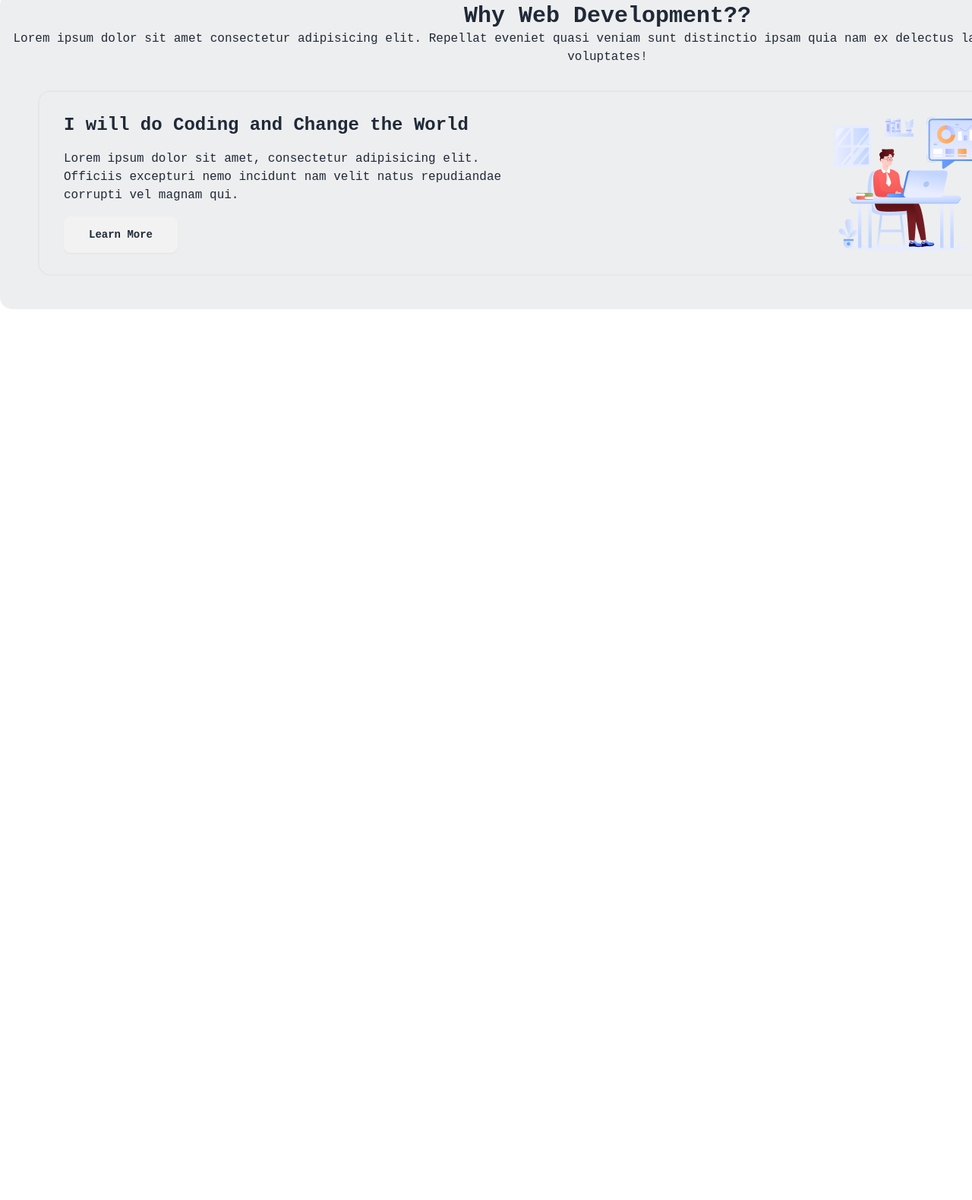
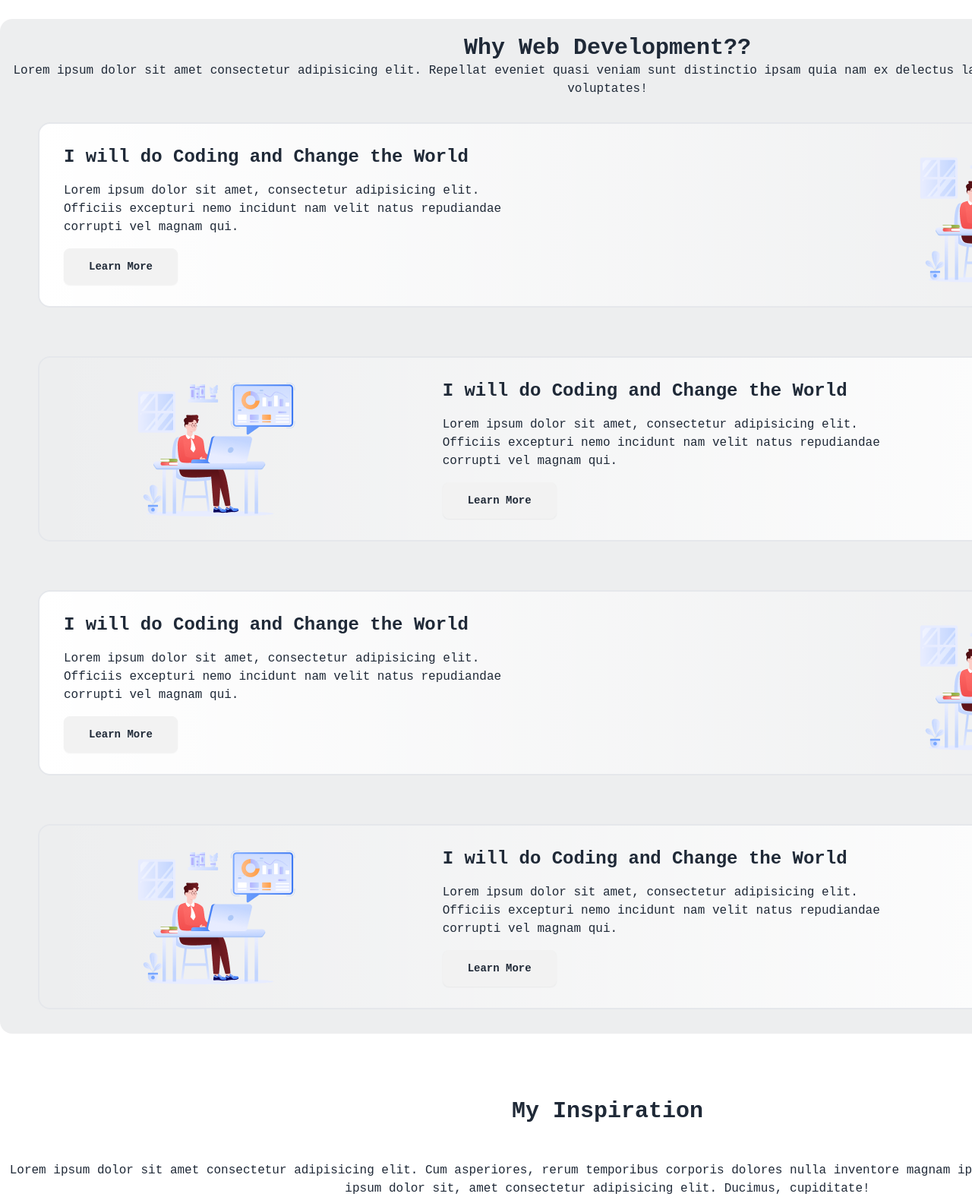
Before and after one commit to tuhin-toukirahmed/portfolio-03-b10-assignment1, a plain HTML site: page index.html in a window 1280 px wide. Shown: the part 807-2387 px from the top of the page at 76% size. Before the commit the page ends 1244 px from the top, so only its background shows below. Drawn offline with nearby package versions, Linux system fonts and the light colour scheme; a web font is replaced by a local one.

Commit message:
add my inspiration and card

```diff
--- a/index.html
+++ b/index.html
@@ -52,7 +52,8 @@
             <div class="hero-info flex flex-col items-center text-center gap-5">
                 <h1 class="text-5xl font-extrabold text-[#0D1321]">"In the near future, I hope to <br> become a
                     Developer."</h1>
-                <p class="text-[1rem]"> lorem sum dolor sit amet consectetur, adipisicing elit. Saepe sed expedita, consequatur ut
+                <p class="text-[1rem]"> lorem sum dolor sit amet consectetur, adipisicing elit. Saepe sed expedita,
+                    consequatur ut
                     praesentium cumque eius! Error quis consectetur quasi optio numquam impedit veniam commodi vero
                     dolore quo cumque, omnis fugit ipsam earum eligendi molestias, necessitatibus maiores dolor autem.
                     Cupiditate quisquam quaerat laboriosam, aliquid quibusdamn vitae omnis modi voluptate, laborum
@@ -61,20 +62,62 @@
             <button class="btn btn-active btn-neutral mt-5">Hire Me</button>
         </div>
     </header>
-    <main class="w-[1600px] mx-auto bg-[#0D132112] flex flex-col items-center justify-center my-[30px] rounded-[1rem] p-3">
-        <h1 class="font-extrabold text-3xl">Why Web Development??</h1>
-        <p class="text-center">Lorem ipsum dolor sit amet consectetur adipisicing elit. Repellat eveniet quasi veniam sunt  distinctio ipsam quia nam ex delectus labore ullam, in aliquam eligendi voluptates!</p>
-        <div class="card flex flex-row my-[2rem] gap-[2rem] w-[1500px] border-2 ">
+    <main class="w-[1600px] mx-auto bg-[#0D132112] flex flex-col items-center justify-center my-[4rem] rounded-[1rem] ">
+        <h1 class="font-extrabold text-3xl px-3 mt-5 ">Why Web Development??</h1>
+        <p class="text-center">Lorem ipsum dolor sit amet consectetur adipisicing elit. Repellat eveniet quasi veniam
+            sunt distinctio ipsam quia nam ex delectus labore ullam, in aliquam eligendi voluptates!</p>
+        <div class="card flex flex-row my-[2rem] gap-[2rem] justify-between w-[1500px] border-2 ">
             <div class="card-info w-2/3 flex flex-col px-[2rem]   justify-center gap-4 bg-gradient-to-l ">
                 <h1 class="font-extrabold text-2xl">I will do Coding and Change the World</h1>
-                <p class="w-2/3 text-">Lorem ipsum dolor sit amet, consectetur adipisicing elit. Officiis excepturi nemo incidunt nam velit natus repudiandae corrupti vel magnam qui.</p>
+                <p class="w-2/3 text-">Lorem ipsum dolor sit amet, consectetur adipisicing elit. Officiis excepturi nemo
+                    incidunt nam velit natus repudiandae corrupti vel magnam qui.</p>
                 <button class="btn w-[150px]">Learn More</button>
             </div>
-            <img src="./assets/Group 3.png" alt="">
+            <img class="mx-auto" src="./assets/Group 3.png" alt="">
         </div>
-        <div class="card"></div>
-        <div class="card"></div>
+        <div class="card flex flex-row my-[2rem] gap-[2rem] justify-between w-[1500px] border-2 ">
+            <img class="mx-auto" src="./assets/Group 3.png" alt="">
+            <div class="card-info w-2/3 flex flex-col px-[2rem]   justify-center gap-4 bg-gradient-to-l ">
+                <h1 class="font-extrabold text-2xl">I will do Coding and Change the World</h1>
+                <p class="w-2/3 text-">Lorem ipsum dolor sit amet, consectetur adipisicing elit. Officiis excepturi nemo
+                    incidunt nam velit natus repudiandae corrupti vel magnam qui.</p>
+                <button class="btn w-[150px]">Learn More</button>
+            </div>
+        </div>
+        <div class="card flex flex-row my-[2rem] gap-[2rem] justify-between w-[1500px] border-2 ">
+            <div class="card-info w-2/3 flex flex-col px-[2rem]   justify-center gap-4 bg-gradient-to-l ">
+                <h1 class="font-extrabold text-2xl">I will do Coding and Change the World</h1>
+                <p class="w-2/3 text-">Lorem ipsum dolor sit amet, consectetur adipisicing elit. Officiis excepturi nemo
+                    incidunt nam velit natus repudiandae corrupti vel magnam qui.</p>
+                <button class="btn w-[150px]">Learn More</button>
+            </div>
+            <img class="mx-auto" src="./assets/Group 3.png" alt="">
+        </div>
+        <div class="card flex flex-row my-[2rem] gap-[2rem] justify-between w-[1500px] border-2 ">
+            <img class="mx-auto" src="./assets/Group 3.png" alt="">
+            <div class="card-info w-2/3 flex flex-col px-[2rem]   justify-center gap-4 bg-gradient-to-l ">
+                <h1 class="font-extrabold text-2xl">I will do Coding and Change the World</h1>
+                <p class="w-2/3 text-">Lorem ipsum dolor sit amet, consectetur adipisicing elit. Officiis excepturi nemo
+                    incidunt nam velit natus repudiandae corrupti vel magnam qui.</p>
+                <button class="btn w-[150px]">Learn More</button>
+            </div>
+        </div>
     </main>
+    <div class="inspiration flex flex-col w-[1600px] mx-auto justify-center gap-[3rem] items-center">
+        <h1 class="font-extrabold text-3xl px-3 mt-5">My Inspiration</h1>
+        <p class="text-center">Lorem ipsum dolor sit amet consectetur adipisicing elit. Cum asperiores, rerum temporibus
+            corporis dolores nulla inventore magnam ipsa consectetur laudantium. Lorem ipsum dolor sit, amet consectetur
+            adipisicing elit. Ducimus, cupiditate!</p>
+        <div
+            class="youtube w-[650px] h-[400px] flex items-center justify-center  border-[4px] rounded-md border-[#0D132120]">
+
+            <iframe width="600px" rounded-md border-2 height="350px"
+                src="https://www.youtube.com/embed/JUwePydwbUI?si=wZeseWF5X8-gY2qu" title="YouTube video player"
+                frameborder="0"
+                allow="accelerometer; autoplay; clipboard-write; encrypted-media; gyroscope; picture-in-picture; web-share; muted"
+                referrerpolicy="strict-origin-when-cross-origin" allowfullscreen></iframe>
+        </div>
+    </div>
 </body>
 
 </html>
--- a/style.css
+++ b/style.css
@@ -6,5 +6,8 @@
     box-sizing: border-box;
 }
 .card{
-    background: linear-gradient(left, #ffffff to #ffffff00);
+    background: linear-gradient( to right, white , transparent);
 }
+.card:nth-child(2n){
+    background: linear-gradient( to left, white , transparent);
+}
```
